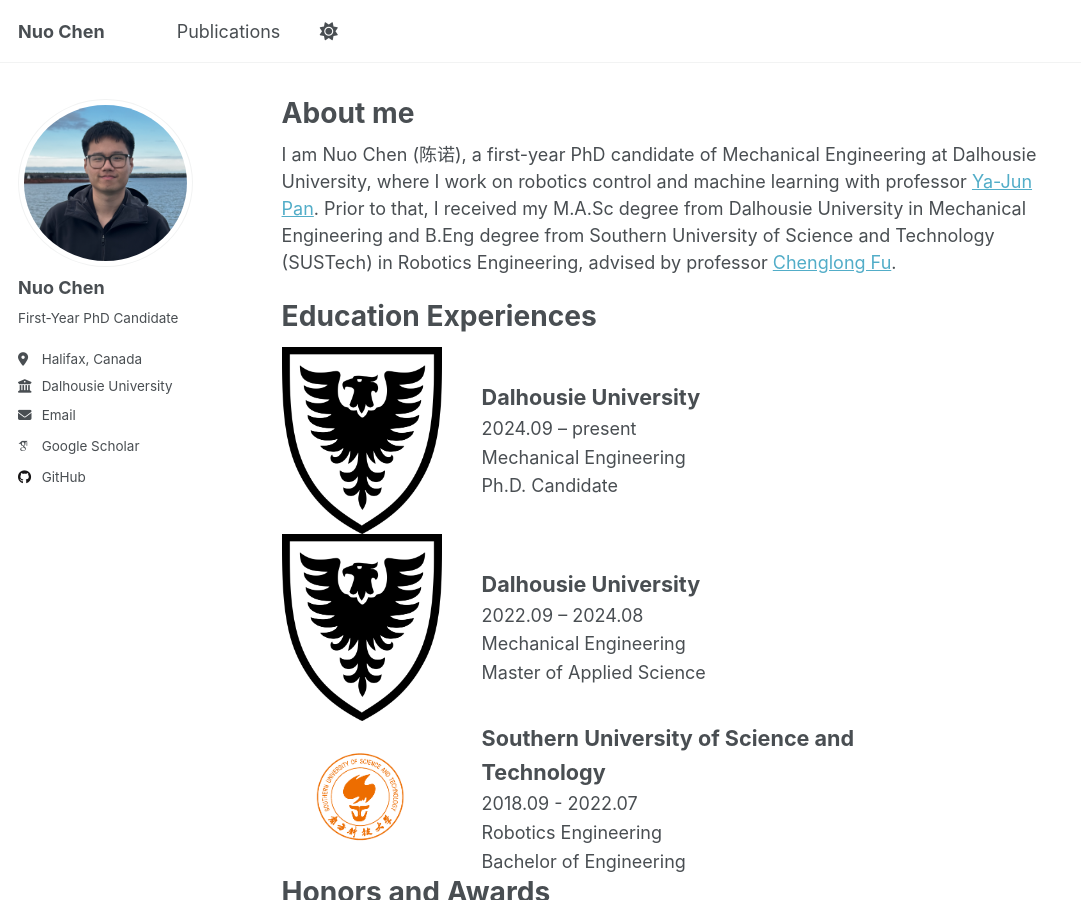
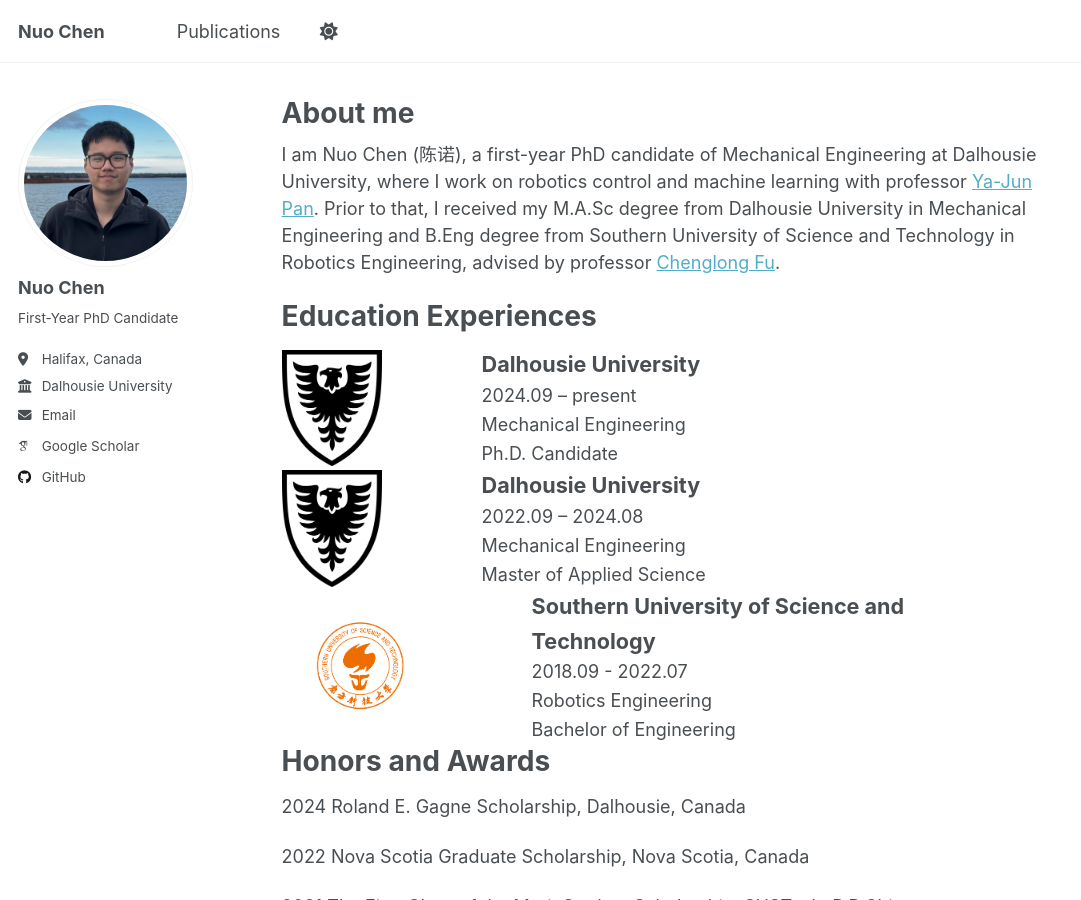
Before and after one commit to NuoChen1999/nuochen1999.github.io, a Jekyll site: the page built from _pages/about.md, in a window 1280 px wide and 900 px high. Shown: the whole window, without its empty margins (0-1081 px from the left). Built offline with Jekyll 4.4.1, drawn with Linux system fonts in a browser that asks for light colours; some web fonts are replaced; a script that is not in the unit is left out.

Commit message:
Update about.md

```diff
--- a/_pages/about.md
+++ b/_pages/about.md
@@ -7,12 +7,12 @@ redirect_from:
   - /about.html
 ---
 
-I am Nuo Chen (陈诺), a first-year PhD candidate of Mechanical Engineering at Dalhousie University, where I work on robotics control and machine learning with professor [Ya-Jun Pan](http://acm.me.dal.ca/). Prior to that, I received my M.A.Sc degree from Dalhousie University in Mechanical Engineering and B.Eng degree from Southern University of Science and Technology (SUSTech) in Robotics Engineering, advised by professor [Chenglong Fu](https://www.sustech.edu.cn/en/faculties/fuchenglong.html).
+I am Nuo Chen (陈诺), a first-year PhD candidate of Mechanical Engineering at Dalhousie University, where I work on robotics control and machine learning with professor [Ya-Jun Pan](http://acm.me.dal.ca/). Prior to that, I received my M.A.Sc degree from Dalhousie University in Mechanical Engineering and B.Eng degree from Southern University of Science and Technology in Robotics Engineering, advised by professor [Chenglong Fu](https://www.sustech.edu.cn/en/faculties/fuchenglong.html).
 
 # Education Experiences
 <div style="width:100%; max-width:700px; display:table;line-height: 1.6;">
   <div style="display:table-cell; vertical-align:middle; width:200px;">
-    <img src="/images/dal-logo.png" alt="Dal Logo" style="max-width:160px; height:auto;">
+    <img src="/images/dal-logo.png" alt="Dal Logo" style="max-width:100px; height:auto;">
   </div>
   <div style="display:table-cell; vertical-align:middle;">
     <div style="font-weight: bold; font-size: 1.2em;">Dalhousie University</div>
@@ -24,7 +24,7 @@ I am Nuo Chen (陈诺), a first-year PhD candidate of Mechanical Engineering at
 
 <div style="width:100%; max-width:700px; display:table;line-height: 1.6;">
   <div style="display:table-cell; vertical-align:middle; width:200px;">
-    <img src="/images/dal-logo.png" alt="Dal Logo" style="max-width:160px; height:auto;">
+    <img src="/images/dal-logo.png" alt="Dal Logo" style="max-width:100px; height:auto;">
   </div>
   <div style="display:table-cell; vertical-align:middle;">
     <div style="font-weight: bold; font-size: 1.2em;">Dalhousie University</div>
@@ -35,7 +35,7 @@ I am Nuo Chen (陈诺), a first-year PhD candidate of Mechanical Engineering at
 </div>
 
 <div style="width:100%; max-width:700px; display:table;line-height: 1.6;">
-  <div style="display:table-cell; vertical-align:middle; width:200px;">
+  <div style="display:table-cell; vertical-align:middle; width:250px;">
     <img src="/images/sustech-logo.png" alt="SUSTech Logo" style="max-width:160px; height:auto;">
   </div>
   <div style="display:table-cell; vertical-align:middle;">
```
